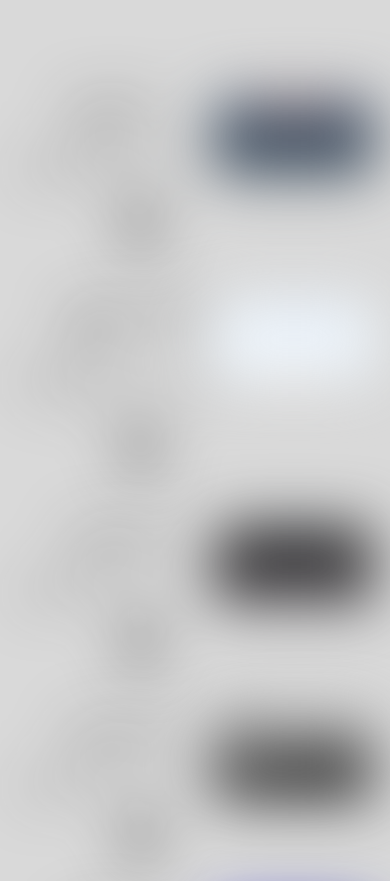
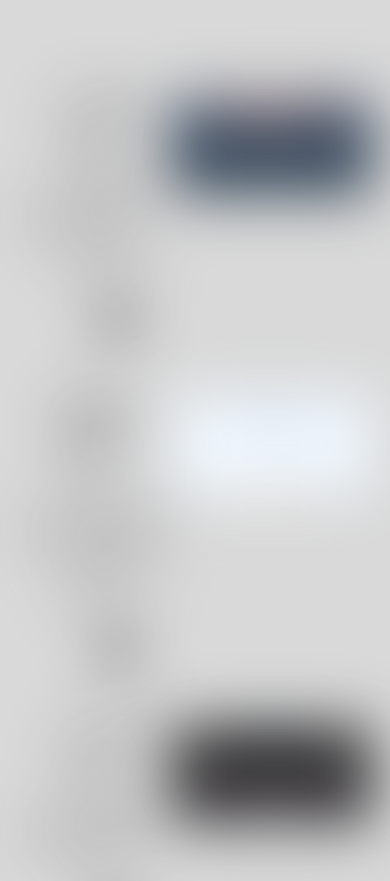
Before and after one commit to mohsinalian/syedmohsinali-v2, a plain HTML site: page index.html in a window 390 px wide. Shown: the part 1060-1941 px from the top of the page. Drawn offline with Linux system fonts and the light colour scheme.

Commit message:
Update reponsive.css

```diff
--- a/CSS/reponsive.css
+++ b/CSS/reponsive.css
@@ -172,7 +172,7 @@
   /*  */
   .project {
     display: grid;
-    grid-template-columns: 35px 1fr 1fr;
+    grid-template-columns: 30px 120px 1fr;
     color: #1d1d1d;
     padding: 20px;
     margin-top: 20px;
@@ -195,12 +195,12 @@
     margin: auto;
   }
   .about-title {
-    font-size: 0.7rem;
+    font-size: 0.8rem;
     font-weight: 600;
     margin-top: 15px;
   }
   .product-about {
-    font-size: 0.4em;
+    font-size: 0.7em;
     margin-top: 5px;
     color: #555555;
   }
```
